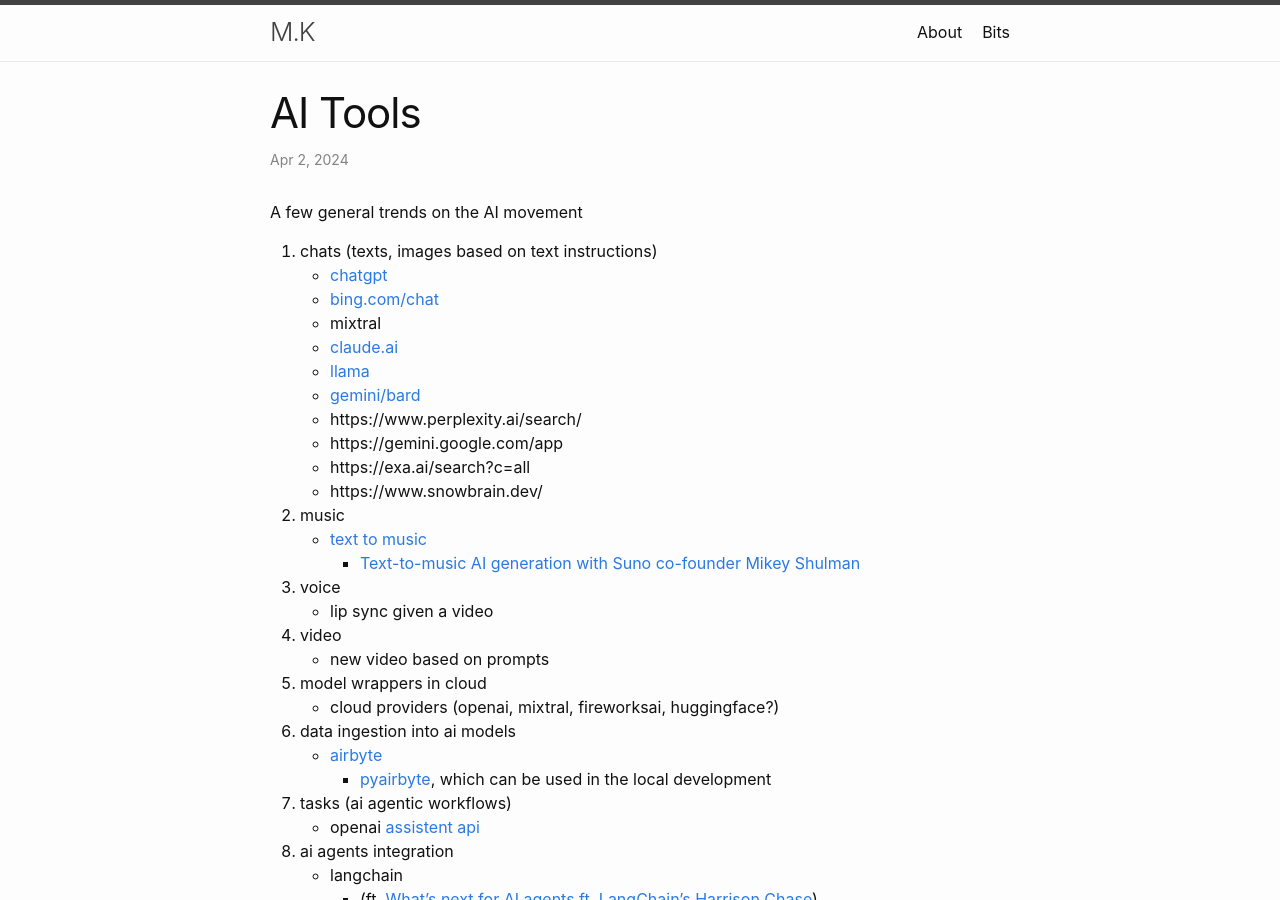
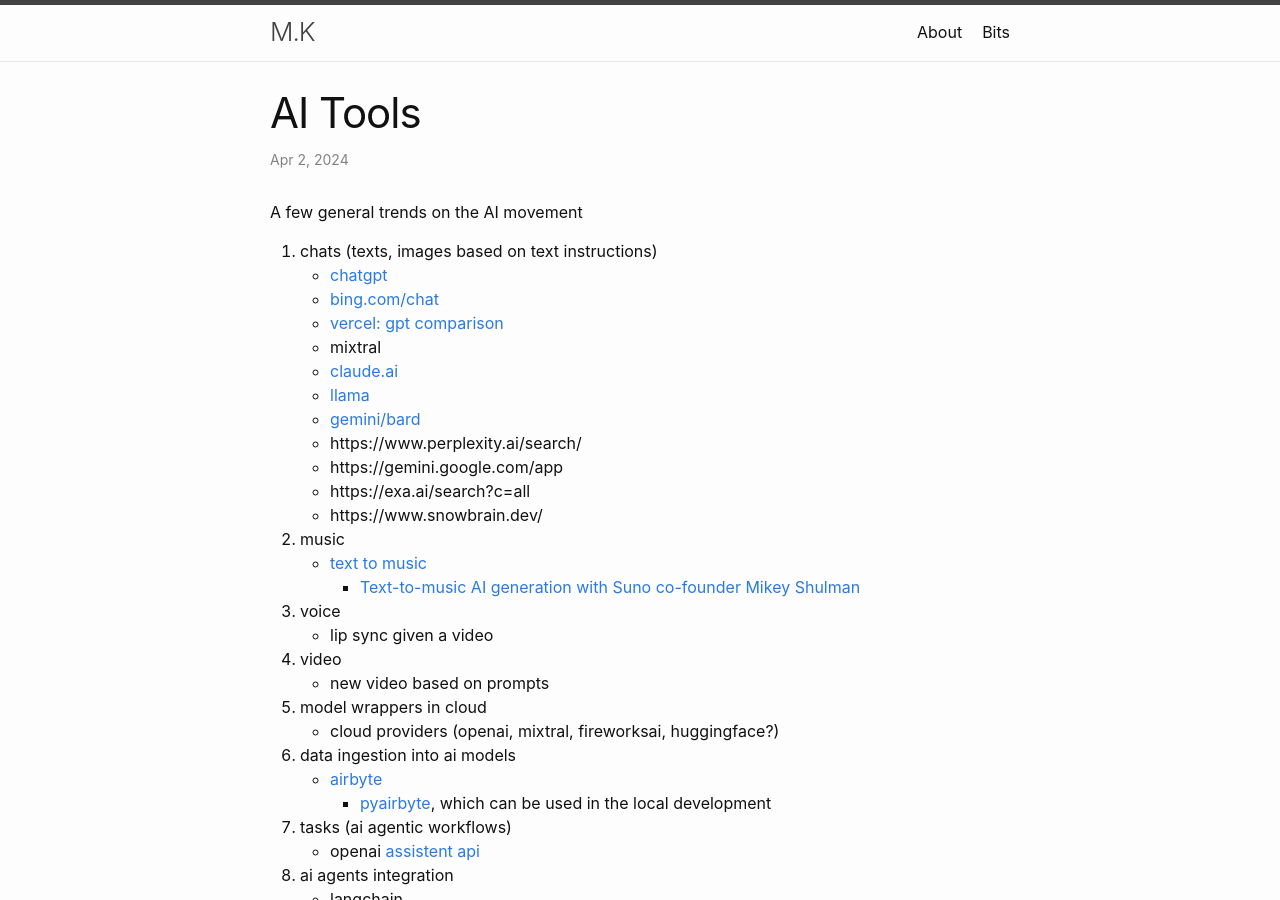
Before and after one commit to medinLaVie/medinLaVie.github.io, a Jekyll site: the page built from _posts/2024-04-02-thoughts-after-vc8.md, in a window 1280 px wide and 900 px high. Built offline with Jekyll 4.4.1, drawn with Linux system fonts in a browser that asks for light colours.

Commit message:
udpated 4/2 ai tools

```diff
--- a/_posts/2024-04-02-thoughts-after-vc8.md
+++ b/_posts/2024-04-02-thoughts-after-vc8.md
@@ -13,6 +13,7 @@
 1. chats (texts, images based on text instructions)
     - [chatgpt](https://chat.openai.com)
     - [bing.com/chat](https://bing.com/chat)
+    - [vercel: gpt comparison](https://sdk.vercel.ai/chat)
     - mixtral
     - [claude.ai](https://claude.ai/chats)
     - [llama](https://labs.perplexity.ai/)
```
